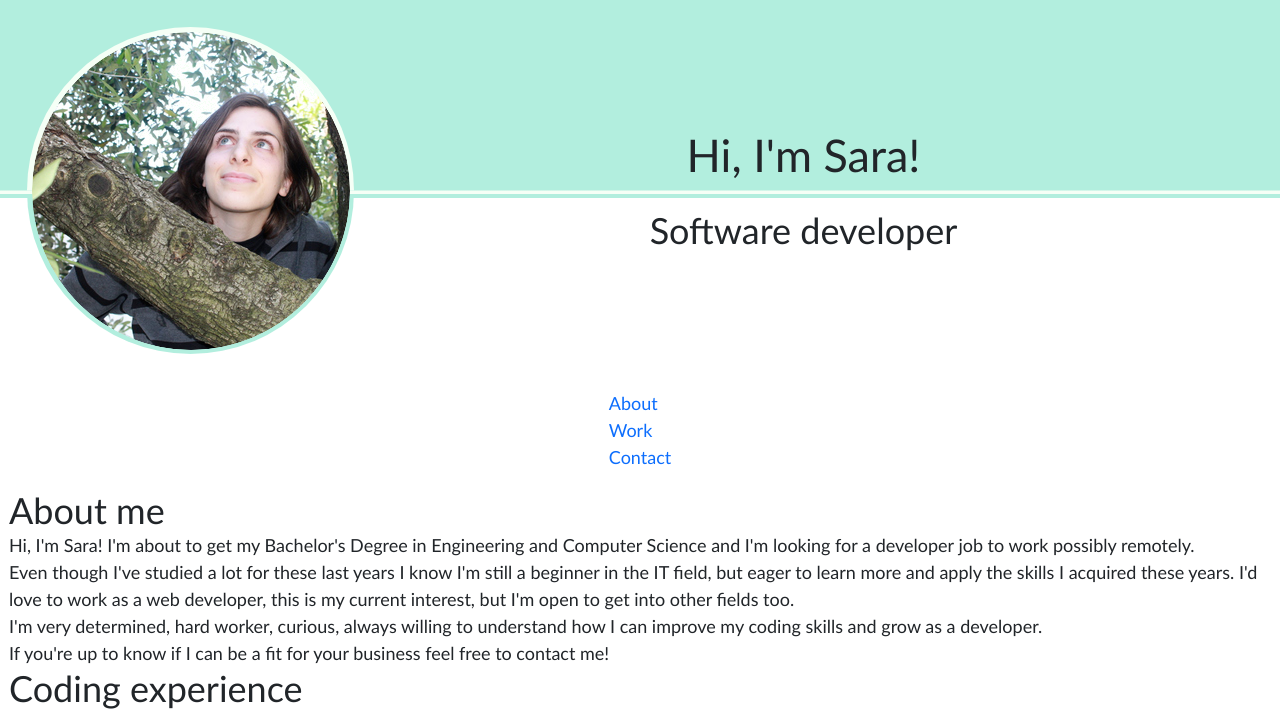
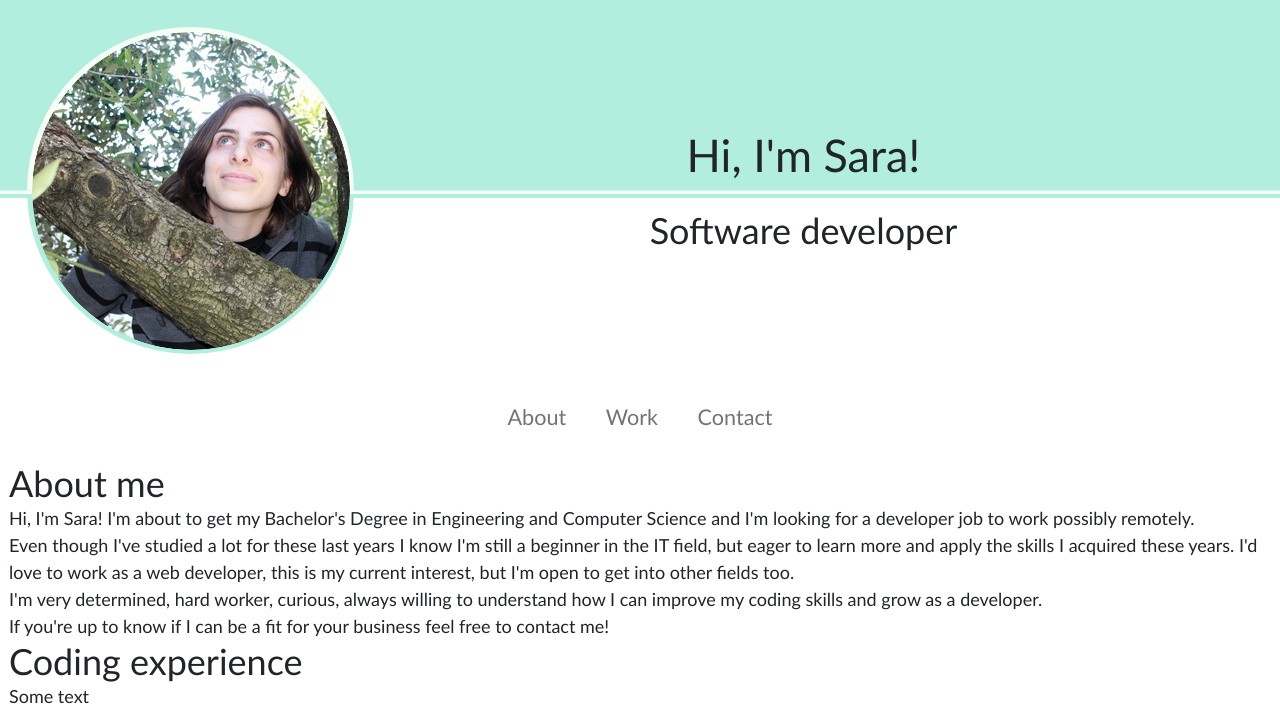
Before and after one commit to sararomeo/portfolio, a PHP site: page / in a window 1280 px wide. Shown: the top 710 px of the page. Run offline with PHP 8.4, Linux system fonts and the light colour scheme.

Commit message:
Set navbar

```diff
--- a/index.html
+++ b/index.html
@@ -28,14 +28,29 @@
                     <h2 class="h2">Software developer</h2>
                 </div>
             </hgroup>
-            <nav class="col-12 py-2 navbar sticky-top justify-content-center">
-                <ul class="nav-list navbar-nav">
-                    <li class="nav-item"><a href="#about" class="nav-link">About</a></li>
-                    <li class="nav-item"><a target="_blank" class="nav-link" rel="noopener noreferrer"
-                            href="https://github.com/stars/sararomeo/lists/unibo-projects">Work</a></li>
-                    <li class="nav-item" class="nav-link"><a href="#contact">Contact</a></li>
-                </ul>
+            <nav class="navbar navbar-expand-lg navbar-light">
+                <div class="container-fluid">
+                    <button class="navbar-toggler" type="button" data-toggle="collapse" data-target="#navbarNav"
+                        aria-controls="navbarNav" aria-expanded="false" aria-label="Toggle navigation">
+                        <span class="navbar-toggler-icon"></span>
+                    </button>
+                    <div class="collapse navbar-collapse justify-content-center" id="navbarNav">
+                        <ul class="navbar-nav">
+                            <li class="nav-item">
+                                <a class="nav-link" href="#about">About</a>
+                            </li>
+                            <li class="nav-item">
+                                <a class="nav-link" target="_blank" rel="noopener noreferrer"
+                                    href="https://github.com/stars/sararomeo/lists/unibo-projects">Work</a>
+                            </li>
+                            <li class="nav-item">
+                                <a class="nav-link" href="#contact">Contact</a>
+                            </li>
+                        </ul>
+                    </div>
+                </div>
             </nav>
+
         </header>
 
         <!-- Main -->
--- a/src/style/style.css
+++ b/src/style/style.css
@@ -48,3 +48,17 @@ footer {
 }
 
 /**** NAV BAR ****/
+.nav-item {
+    padding: 0.5em !important;
+}
+
+.nav-item a {
+    font-size: larger;
+    border-radius: 50px;
+    padding: 0.5em !important;
+}
+
+.nav-item a:hover {
+    background-color: var(--base-aquamarine) !important;
+    font-weight: bold;
+}
```
